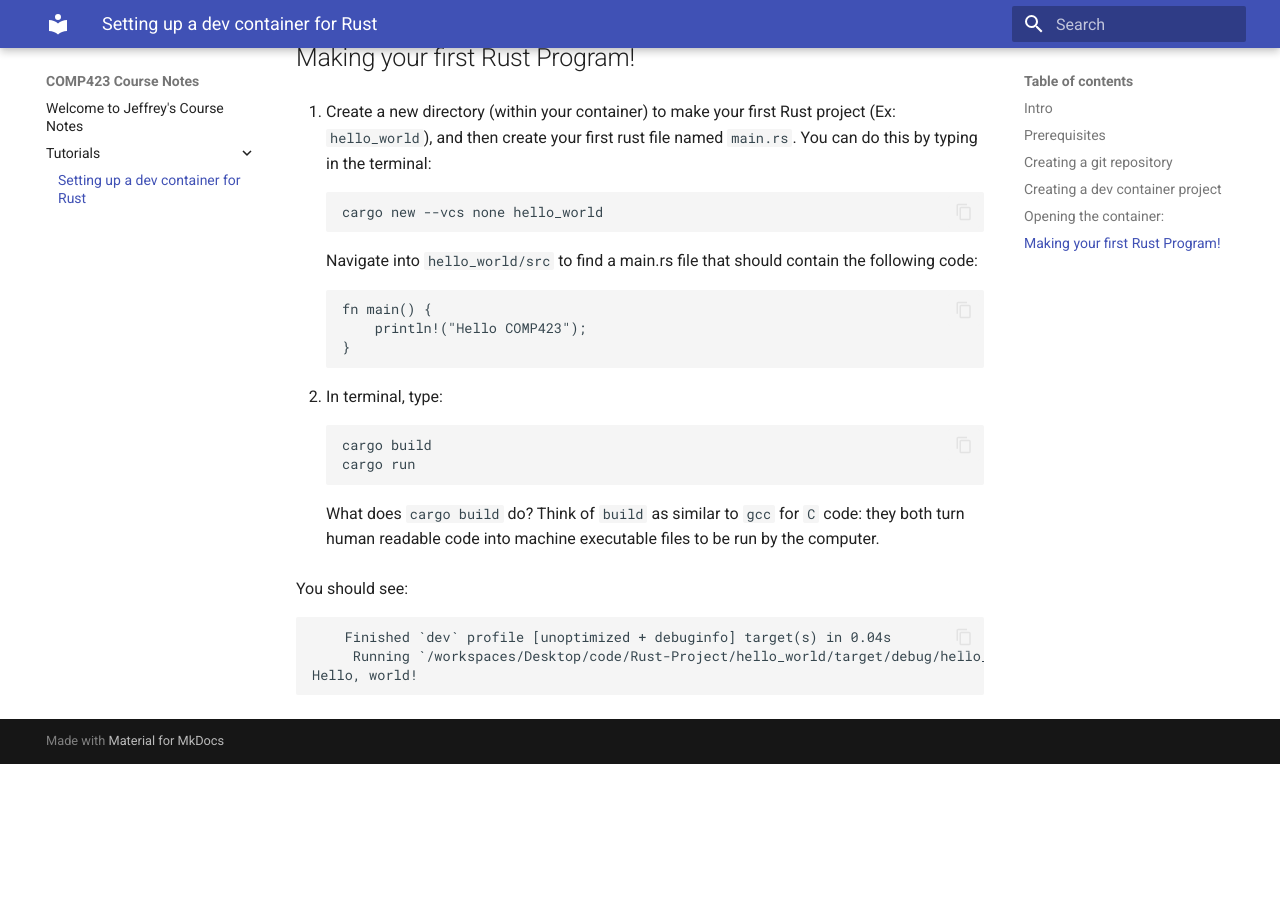
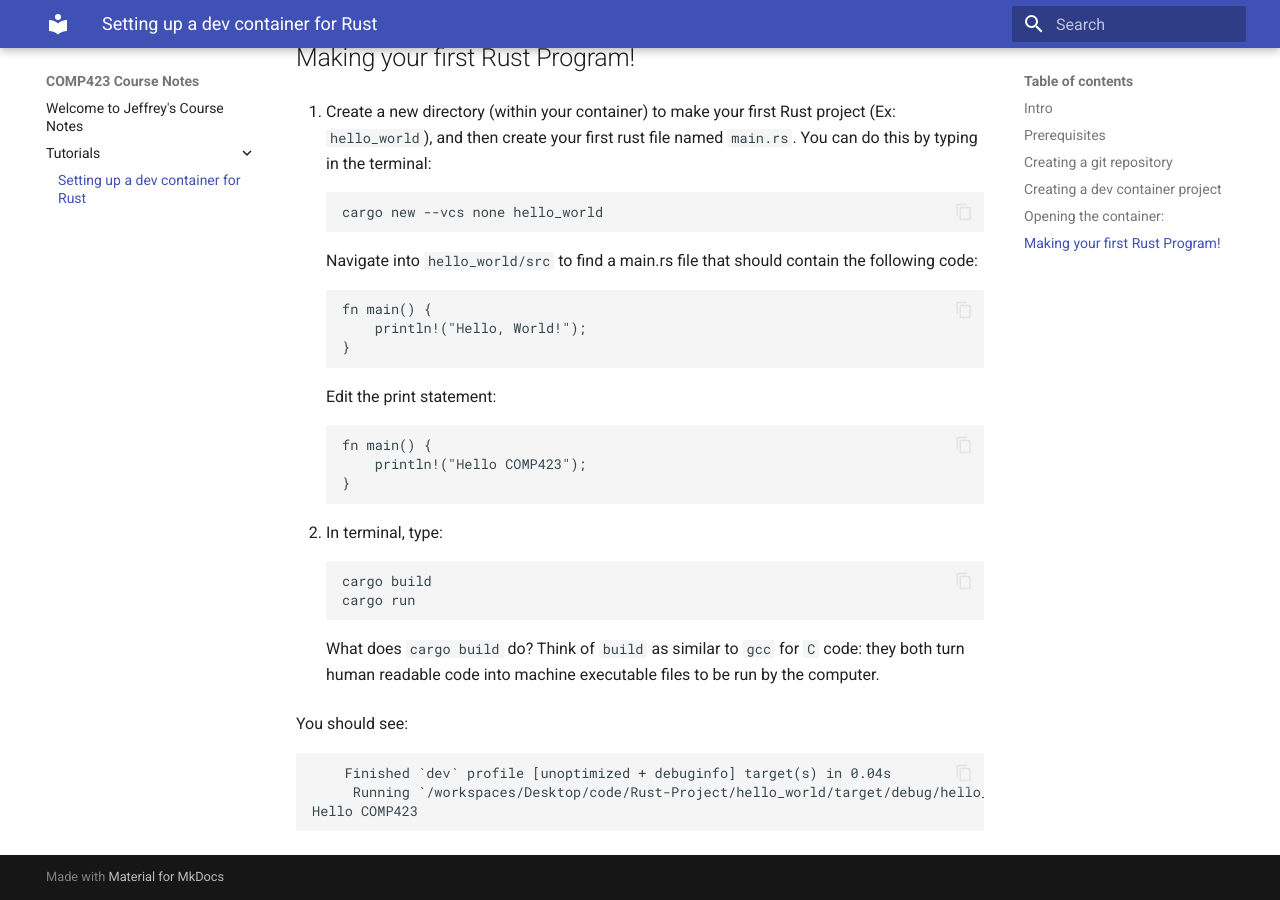
Before and after one commit to JeffJeffisawesome/comp423-course-notes, an MkDocs documentation site: the page built from docs/tutorials/rust-setup.md, in a window 1280 px wide and 900 px high, scrolled down 2768 px. Built offline with MkDocs 1.6.1 and Material for MkDocs 9.7.7, drawn with Linux system fonts in a browser that asks for light colours; before the commit the page ends 3532 px from its top, so only the background shows below that.

Commit message:
more changes from hello world to hello comp423

````diff
--- a/docs/tutorials/rust-setup.md
+++ b/docs/tutorials/rust-setup.md
@@ -95,9 +95,16 @@ cargo new --vcs none hello_world
 Navigate into `hello_world/src` to find a main.rs file that should contain the following code:
 ```
 fn main() {
+    println!("Hello, World!");
+}
+```
+Edit the print statement:
+```
+fn main() {
     println!("Hello COMP423");
 }
 ```
+
 
 2. In terminal, type:
 ```
@@ -110,5 +117,5 @@ You should see:
 ```
     Finished `dev` profile [unoptimized + debuginfo] target(s) in 0.04s
      Running `/workspaces/Desktop/code/Rust-Project/hello_world/target/debug/hello_world main`
-Hello, world!
+Hello COMP423
 ```
````
